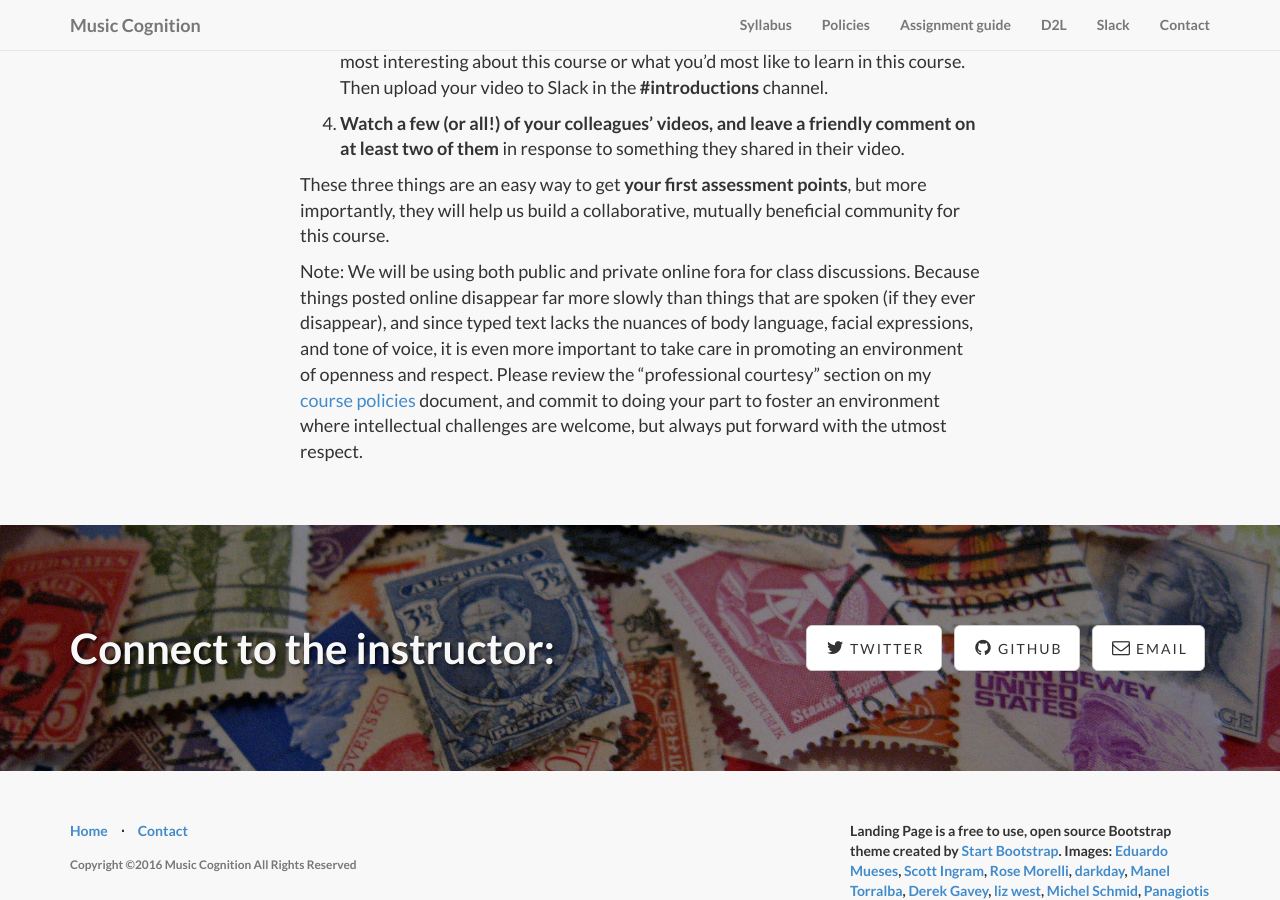
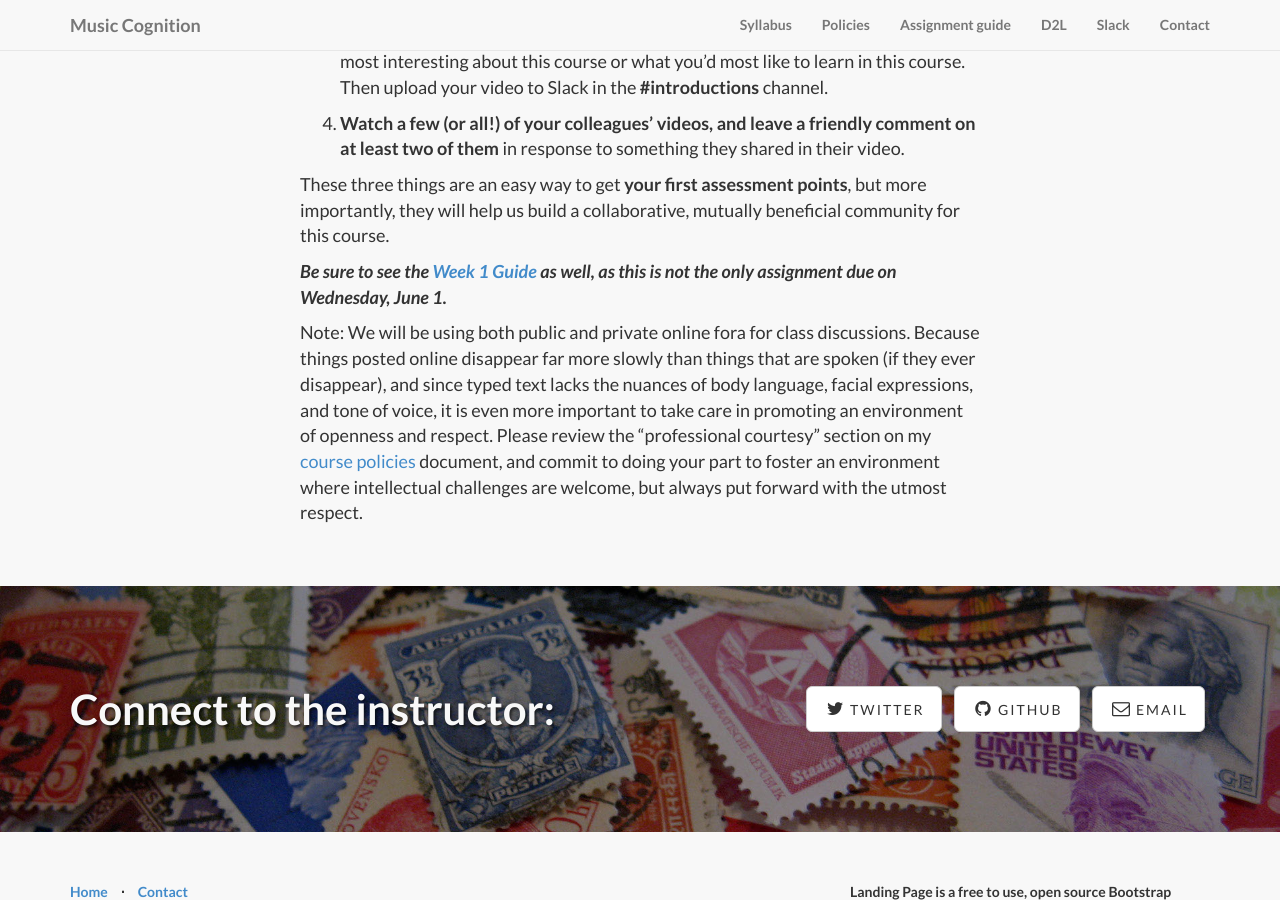
Before and after one commit to kshaffer/cognition, a Jekyll site: the page built from introductions.md, in a window 1280 px wide and 900 px high, scrolled down 1631 px. Built offline with Jekyll 4.4.1, drawn with Linux system fonts in a browser that asks for light colours; nearby versions of some CDN libraries; library files that are not in the unit come from our copies.

Commit message:
link intro to Week 1

```diff
--- a/introductions.md
+++ b/introductions.md
@@ -25,4 +25,6 @@ Welcome! As you're gearing up for the course, please be sure to examine the [syl
 
 These three things are an easy way to get **your first assessment points**, but more importantly, they will help us build a collaborative, mutually beneficial community for this course.
 
+***Be sure to see the [Week 1 Guide](/week1/) as well, as this is not the only assignment due on Wednesday, June 1.***
+
 Note: We will be using both public and private online fora for class discussions. Because things posted online disappear far more slowly than things that are spoken (if they ever disappear), and since typed text lacks the nuances of body language, facial expressions, and tone of voice, it is even more important to take care in promoting an environment of openness and respect. Please review the "professional courtesy" section on my [course policies](/policies/) document, and commit to doing your part to foster an environment where intellectual challenges are welcome, but always put forward with the utmost respect.
```
